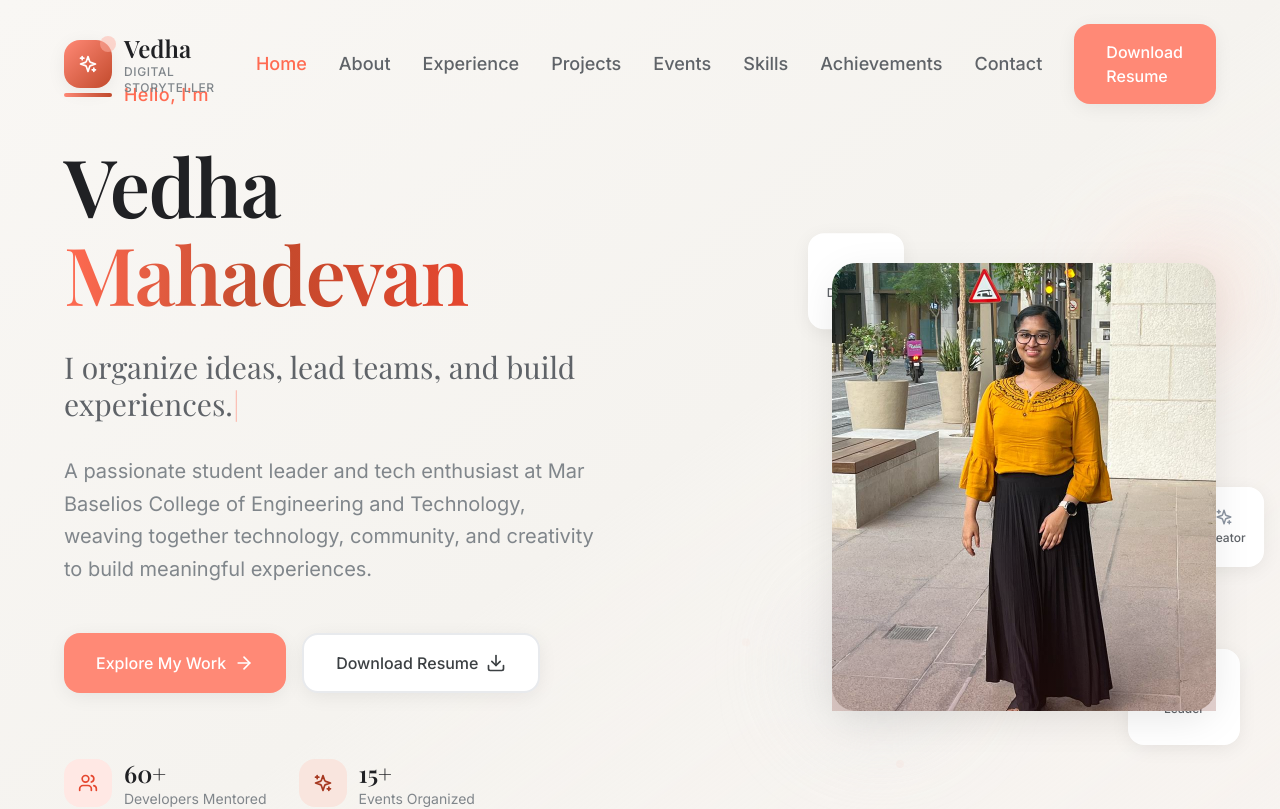
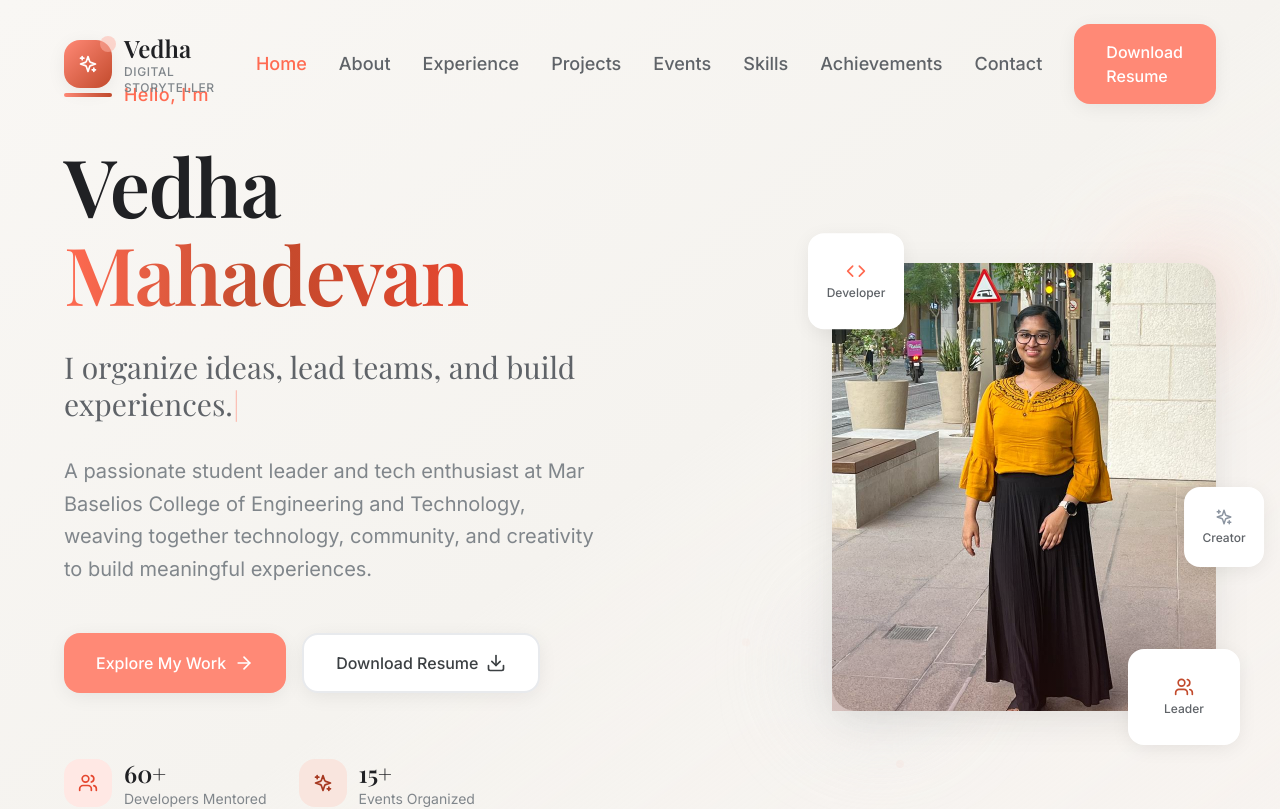
Before and after one commit to Vedha17Mahadevan/Portfolio_Webdev_Mulearn, a React (Vite) app: page / in a window 1280 px wide. Shown: the top 809 px of the page. Built offline with nearby package versions, Linux system fonts and the light colour scheme.

Commit message:
Update Floating Elements

```diff
--- a/src/components/Hero.tsx
+++ b/src/components/Hero.tsx
@@ -179,7 +179,7 @@ const Hero: React.FC = () => {
 
               {/* Floating Elements */}
               <motion.div
-                className="absolute -top-6 -left-6 w-24 h-24 bg-white rounded-2xl shadow-soft flex items-center justify-center"
+                className="absolute -top-6 -left-6 w-24 h-24 bg-white rounded-2xl shadow-soft flex items-center justify-center z-20"
                 animate={{ y: [0, -10, 0] }}
                 transition={{ duration: 4, repeat: Infinity, ease: "easeInOut" }}
               >
@@ -190,7 +190,7 @@ const Hero: React.FC = () => {
               </motion.div>
 
               <motion.div
-                className="absolute -bottom-6 -right-6 w-28 h-24 bg-white rounded-2xl shadow-soft flex items-center justify-center"
+                className="absolute -bottom-6 -right-6 w-28 h-24 bg-white rounded-2xl shadow-soft flex items-center justify-center z-20"
                 animate={{ y: [0, 10, 0] }}
                 transition={{ duration: 4, repeat: Infinity, ease: "easeInOut", delay: 1 }}
               >
@@ -201,7 +201,7 @@ const Hero: React.FC = () => {
               </motion.div>
 
               <motion.div
-                className="absolute top-1/2 -right-12 w-20 h-20 bg-white rounded-2xl shadow-soft flex items-center justify-center"
+                className="absolute top-1/2 -right-12 w-20 h-20 bg-white rounded-2xl shadow-soft flex items-center justify-center z-20"
                 animate={{ x: [0, 10, 0] }}
                 transition={{ duration: 5, repeat: Infinity, ease: "easeInOut", delay: 2 }}
               >
```
